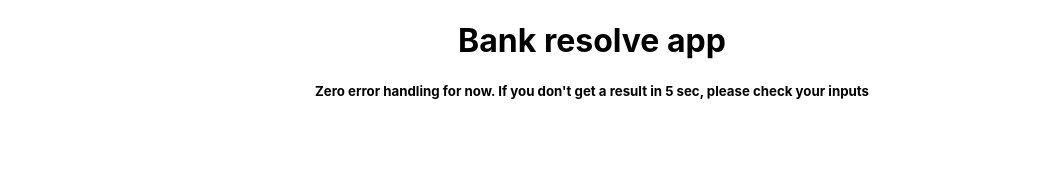
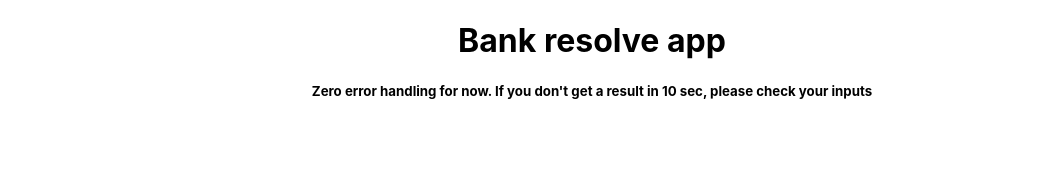
Before and after one commit to brian-o-mars/bank-resolve, a React (Create React App) app: page / in a window 1280 px wide. Shown: the top 173 px of the page, without its empty margins (48-1095 px from the left). Built offline with nearby package versions, Linux system fonts and the light colour scheme.

Commit message:
Update resolve.js

```diff
--- a/src/resolve.js
+++ b/src/resolve.js
@@ -69,7 +69,7 @@ function Resolve() {
     <div>
       <h1>Bank resolve app</h1>
       <h5>
-        Zero error handling for now. If you don't get a result in 5 sec, please
+        Zero error handling for now. If you don't get a result in 10 sec, please
         check your inputs
       </h5>
 
```
